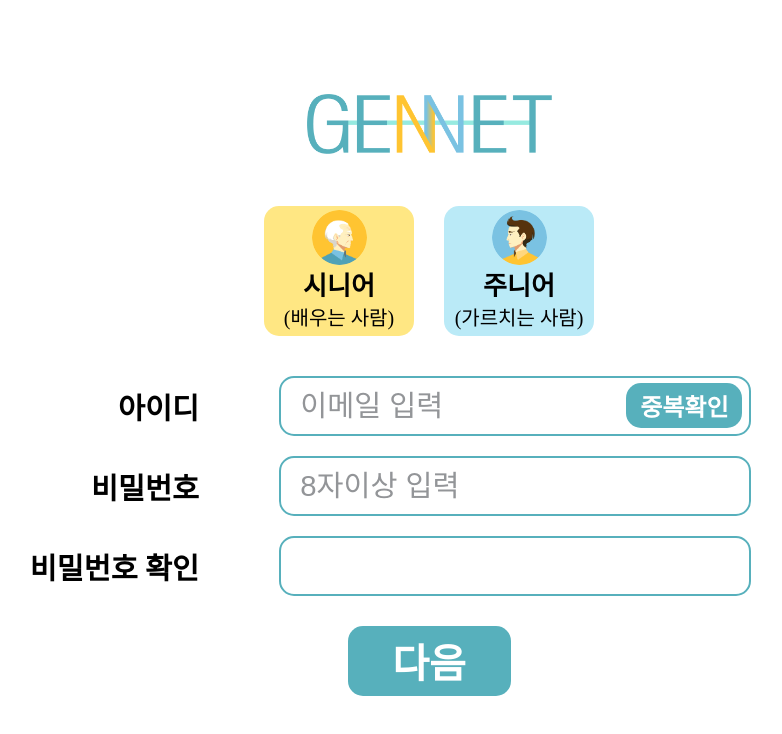
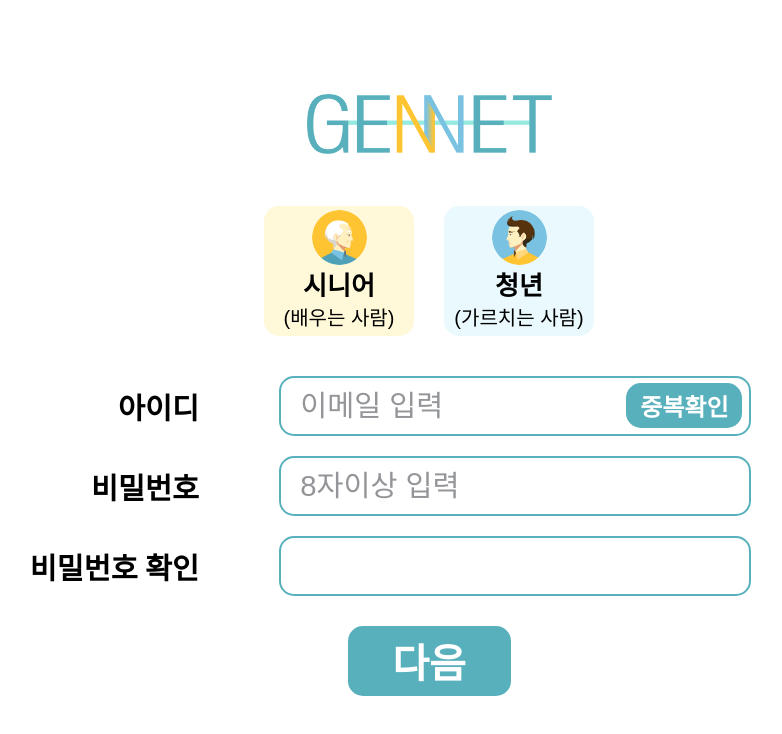
Before and after one commit to taehwan01/gennet-react, a React (Create React App) app: page /register in a window 1280 px wide. Shown: the top 734 px of the page, without its empty margins (211-993 px from the left). Built offline with nearby package versions, Linux system fonts and the light colour scheme.

Commit message:
design: 회원가입 진행1 페이지 유저 버튼 선택 기능

```diff
--- a/src/pages/Register/Register1.jsx
+++ b/src/pages/Register/Register1.jsx
@@ -1,4 +1,5 @@
 import { useNavigate } from 'react-router-dom';
+import { useState } from 'react';
 import styles from './Register1.module.scss';
 import Button from '../../components/Button/Button';
 import logoImg from '../../assets/images/logo.png';
@@ -18,6 +19,8 @@ function Register1() {
   //   this.setState({confirmPassword: confirmPasswordInput});
   // }
   const navigate = useNavigate();
+
+  const [selectedUser, setSelectedUser] = useState(null);
 
   const duplicationCheckBtn = {
     backgroundColor: '#57b0bc',
@@ -45,16 +48,24 @@ function Register1() {
     <div className={styles.container}>
       <img className={styles.logo} src={logoImg} alt='logo icon' />
       <div className={styles.selectUser}>
-        <div className={styles.senior}>
+        <button
+          type='button'
+          className={`${styles.senior} ${selectedUser === 'SENIOR' ? styles.seniorBorder : ''}`}
+          onClick={() => setSelectedUser('SENIOR')}
+        >
           <img className={styles.seniorImg} src={seniorImg} alt='senior icon' />
           <span className={`${styles.userTxt} font-bold`}>시니어</span>
           <span className={styles.userExplainTxt}>(배우는 사람)</span>
-        </div>
-        <div className={styles.junior}>
+        </button>
+        <button
+          type='button'
+          className={`${styles.junior} ${selectedUser === 'YOUTH' ? styles.juniorBorder : ''}`}
+          onClick={() => setSelectedUser('YOUTH')}
+        >
           <img className={styles.juniorImg} src={juniorImg} alt='junior icon' />
-          <span className={`${styles.userTxt} font-bold`}>주니어</span>
+          <span className={`${styles.userTxt} font-bold`}>청년</span>
           <span className={styles.userExplainTxt}>(가르치는 사람)</span>
-        </div>
+        </button>
       </div>
 
       <form>
@@ -63,11 +74,7 @@ function Register1() {
             <span>아이디</span>
           </div>
           <div className={styles.emailForm}>
-            <input
-              type='text'
-              className={styles.emailBox}
-              placeholder='이메일 입력'
-            />
+            <input type='text' className={styles.emailBox} placeholder='이메일 입력' />
             <div className={styles.duplicationCheckBtn}>
               <Button buttonStyle={duplicationCheckBtn} tag='중복확인' />
             </div>
@@ -77,11 +84,7 @@ function Register1() {
           <div className={`${styles.formTag} font-bold`}>
             <span>비밀번호</span>
           </div>
-          <input
-            type='text'
-            className={styles.passwordBox}
-            placeholder='8자이상 입력'
-          />
+          <input type='text' className={styles.passwordBox} placeholder='8자이상 입력' />
           {/* <input
             type='password'
             className={styles.passwordBox}
--- a/src/pages/Register/Register1.module.scss
+++ b/src/pages/Register/Register1.module.scss
@@ -25,7 +25,8 @@
     }
 
     .senior {
-      background-color: #ffe783;
+      // background-color: #ffe783;
+      background-color: rgba(255, 231, 131, 0.3);
       width: 150px;
       height: 130px;
       border-radius: 15px;
@@ -35,6 +36,14 @@
       justify-content: center;
       align-items: center;
       margin-right: 15px;
+
+      &.seniorBorder {
+        box-sizing: border-box;
+        background-color: #ffe783;
+        border: 5px solid #ffc431;
+        border-radius: 15px;
+      }
+
       .seniorImg {
         width: 55px;
         height: 55px;
@@ -42,7 +51,8 @@
       }
     }
     .junior {
-      background-color: #baeaf7;
+      //background-color: #baeaf7;
+      background-color: rgba(186, 234, 247, 0.3);
       width: 150px;
       height: 130px;
       border-radius: 15px;
@@ -52,6 +62,13 @@
       justify-content: center;
       align-items: center;
       margin-left: 15px;
+
+      &.juniorBorder {
+        box-sizing: border-box;
+        background-color: #baeaf7;
+        border: 5px solid #7ac2e2;
+        border-radius: 15px;
+      }
       .juniorImg {
         width: 55px;
         height: 55px;
```
